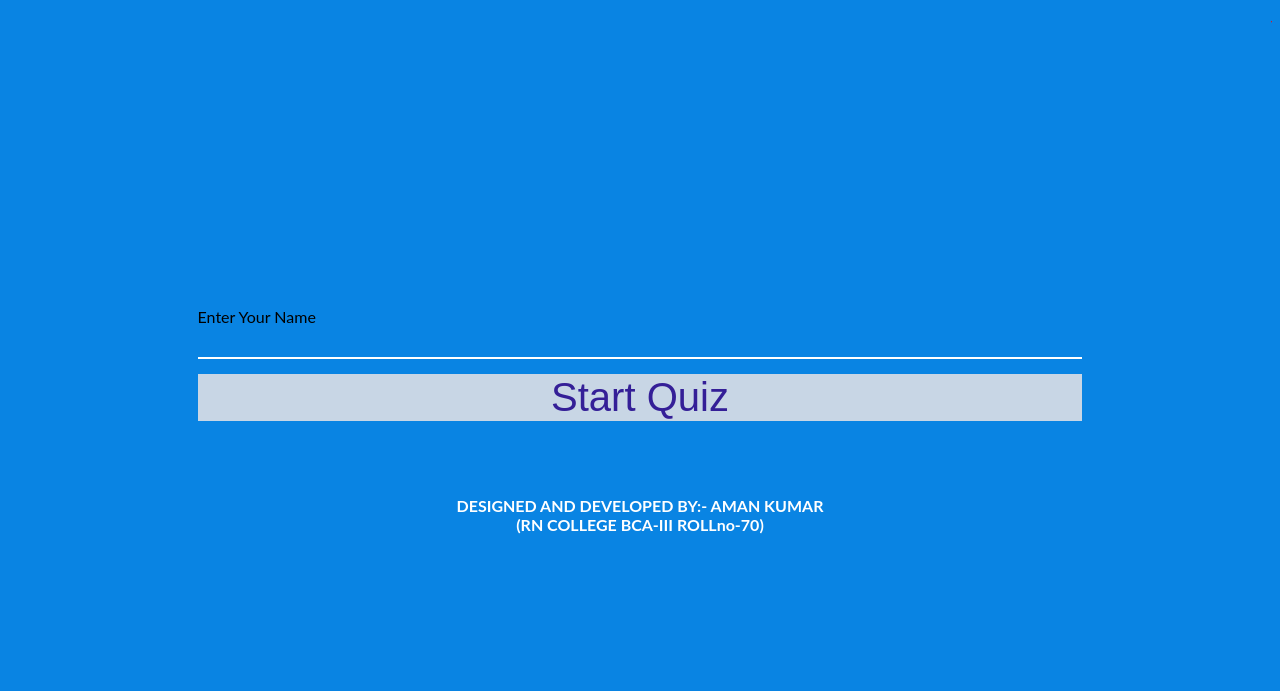
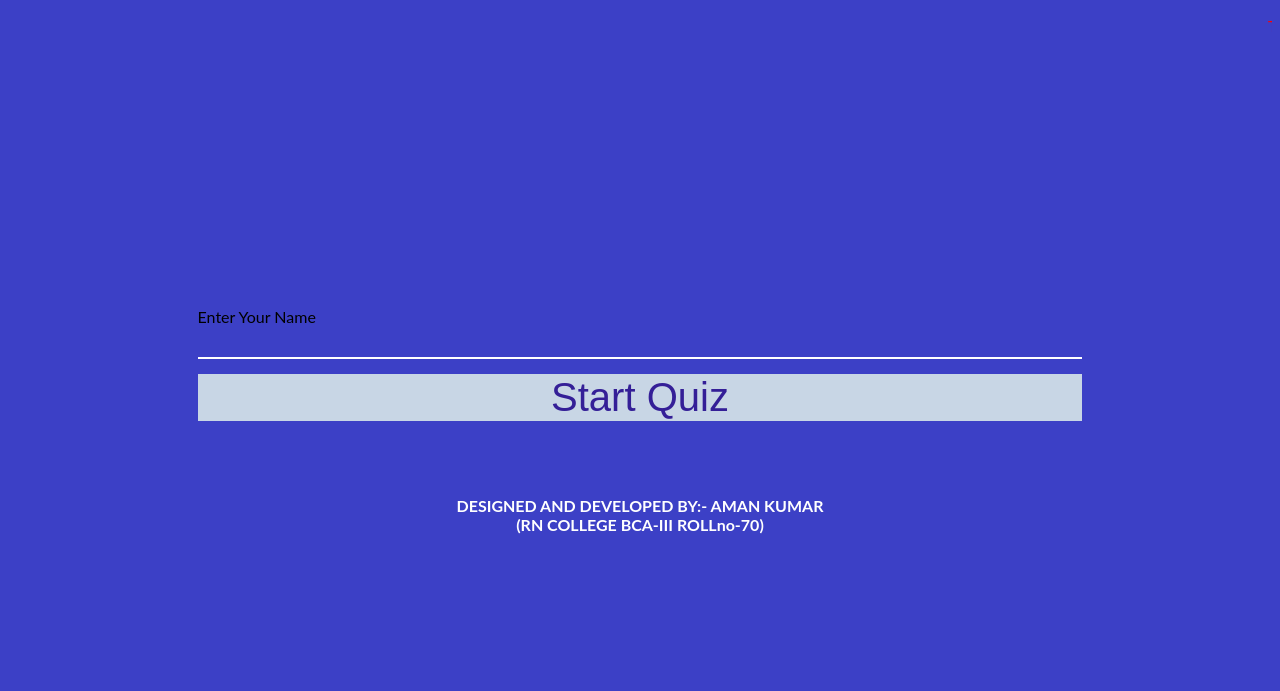
Before and after one commit to amankr97531/SAD-mcq-quiz, a plain HTML site: page index.html in a window 1280 px wide. Shown: the part 109-800 px from the top of the page. Drawn offline with Linux system fonts and the light colour scheme.

Commit message:
Update index.html

```diff
--- a/index.html
+++ b/index.html
@@ -9,7 +9,7 @@
 	 <link rel="stylesheet" href="style.css">
 
 </head>
-<body bgcolor="#0984e3">
+<body bgcolor="#3c40c6">
 
 
 <div class="dropdwn">
```
